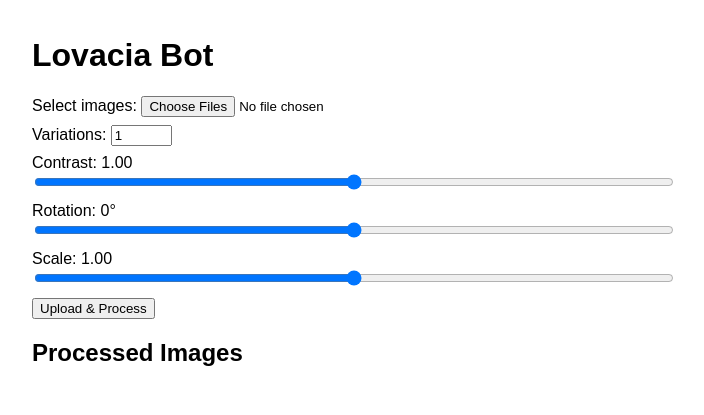
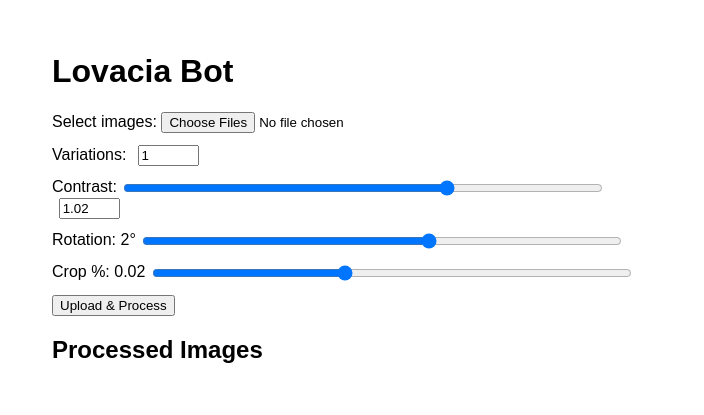
Before and after one commit to BrandonM01/lovacia-live, a FastAPI app: page / in a window 1280 px wide. Shown: the top 415 px of the page, without its empty margins (288-992 px from the left). Run offline with FastAPI, Linux system fonts and the light colour scheme; some libraries are stand-ins or nearby versions.

Commit message:
Update index.html

```diff
--- a/templates/index.html
+++ b/templates/index.html
@@ -4,37 +4,44 @@
   <meta charset="UTF-8">
   <title>Lovacia Bot</title>
   <style>
-    body { max-width: 640px; margin: auto; font-family: sans-serif; padding: 1rem; }
-    label { display: block; margin: 0.5rem 0; }
-    input[type=range] { width: 100%; }
-    #imagePreview img { max-width: 150px; margin: 0.25rem; border: 1px solid #ccc; }
-    #batchDownload { display: block; margin: 1rem 0; }
+    body { max-width:600px; margin:auto; font-family:sans-serif; padding:2rem }
+    label { display:block; margin:.75rem 0 }
+    input[type=range] { width:80%; vertical-align:middle }
+    input[type=number] { width:4em; vertical-align:middle; margin-left:.5em }
+    #imagePreview img { max-width:150px; margin:.25rem; border:1px solid #ccc }
+    #batchDownload { display:block; margin:1rem 0 }
   </style>
 </head>
 <body>
   <h1>Lovacia Bot</h1>
-
   <form id="uploadForm" enctype="multipart/form-data">
     <label>
       Select images:
       <input type="file" name="files" multiple required>
     </label>
+
     <label>
       Variations:
-      <input type="number" name="count" value="1" min="1" max="20" style="width: 4em">
+      <input type="number" name="count" value="1" min="1" max="20">
     </label>
 
+    <!-- Contrast slider + manual input -->
     <label>
-      Contrast: <span id="contrastVal">1.00</span>
-      <input type="range" name="contrast" id="contrast" min="0.50" max="1.50" step="0.01" value="1.00">
+      Contrast:
+      <input type="range" name="contrast" id="contrast" min="0" max="1.5" step="0.01" value="1.02">
+      <input type="number" id="contrastInput" min="0" max="1.5" step="0.01" value="1.02">
     </label>
+
+    <!-- Rotation slider -->
     <label>
-      Rotation: <span id="rotationVal">0°</span>
-      <input type="range" name="rotation" id="rotation" min="-10" max="10" step="1" value="0">
+      Rotation: <span id="rotationVal">2°</span>
+      <input type="range" name="rotation" id="rotation" min="-10" max="10" step="1" value="2">
     </label>
+
+    <!-- Crop slider -->
     <label>
-      Scale: <span id="scaleVal">1.00</span>
-      <input type="range" name="scale" id="scale" min="0.80" max="1.20" step="0.01" value="1.00">
+      Crop %: <span id="cropVal">0.02</span>
+      <input type="range" name="crop" id="crop" min="0" max="0.05" step="0.001" value="0.02">
     </label>
 
     <button type="submit">Upload & Process</button>
@@ -43,48 +50,53 @@
   <div id="preview">
     <h2>Processed Images</h2>
     <div id="imagePreview"></div>
-    <a id="batchDownload" href="#" style="display:none;" download>Download All Variations</a>
+    <a id="batchDownload" href="#" download style="display:none">Download All Variations</a>
   </div>
 
   <script>
-    // Live‑update slider labels
-    const bind = (id,out,suffix="") => {
-      const s = document.getElementById(id), o = document.getElementById(out);
-      s.oninput = () => o.textContent = s.value + suffix;
+    // Contrast sync
+    const slider = document.getElementById("contrast");
+    const input  = document.getElementById("contrastInput");
+    slider.oninput = () => input.value = slider.value;
+    input.oninput  = () => {
+      let v = parseFloat(input.value);
+      if (v<0) v=0; if(v>1.5) v=1.5;
+      slider.value = input.value = v.toFixed(2);
     };
-    bind("contrast","contrastVal","");
+
+    // Other slider binds
+    const bind = (id,out,suf="") => {
+      const s=document.getElementById(id), o=document.getElementById(out);
+      s.oninput = () => o.textContent = s.value + suf;
+    };
     bind("rotation","rotationVal","°");
-    bind("scale","scaleVal","");
+    bind("crop","cropVal","");
 
+    // Form submission
     document.getElementById("uploadForm").onsubmit = async e => {
       e.preventDefault();
-      const form = new FormData(e.target);
+      const data = new FormData(e.target);
       const preview = document.getElementById("imagePreview");
-      const batchLink = document.getElementById("batchDownload");
+      const batch = document.getElementById("batchDownload");
       preview.innerHTML = "<p>Processing… please wait.</p>";
-      batchLink.style.display = "none";
+      batch.style.display = "none";
 
-      const res = await fetch("/upload", { method:"POST", body: form });
-      const { processed, batch } = await res.json();
+      const res = await fetch("/upload", {method:"POST",body:data});
+      const {processed, batch: zipUrl} = await res.json();
 
-      // show thumbnails + individual download links
+      // Thumbnails + individual download
       preview.innerHTML = "";
       processed.forEach(item => {
         const img = document.createElement("img");
-        img.src = item.image;
-        preview.appendChild(img);
+        img.src = item.image; preview.appendChild(img);
         const a = document.createElement("a");
-        a.href = item.download_link;
-        a.innerText = "Download";
-        a.target = "_blank";
-        preview.appendChild(a);
-        preview.appendChild(document.createElement("br"));
+        a.href = item.download_link; a.innerText="Download"; a.target="_blank";
+        preview.appendChild(a); preview.appendChild(document.createElement("br"));
       });
 
-      // show the batch‑zip link
-      batchLink.href = batch;
-      batchLink.innerText = "Download All Variations";
-      batchLink.style.display = "block";
+      // Batch ZIP
+      batch.href = zipUrl;
+      batch.style.display = "block";
     };
   </script>
 </body>
```
